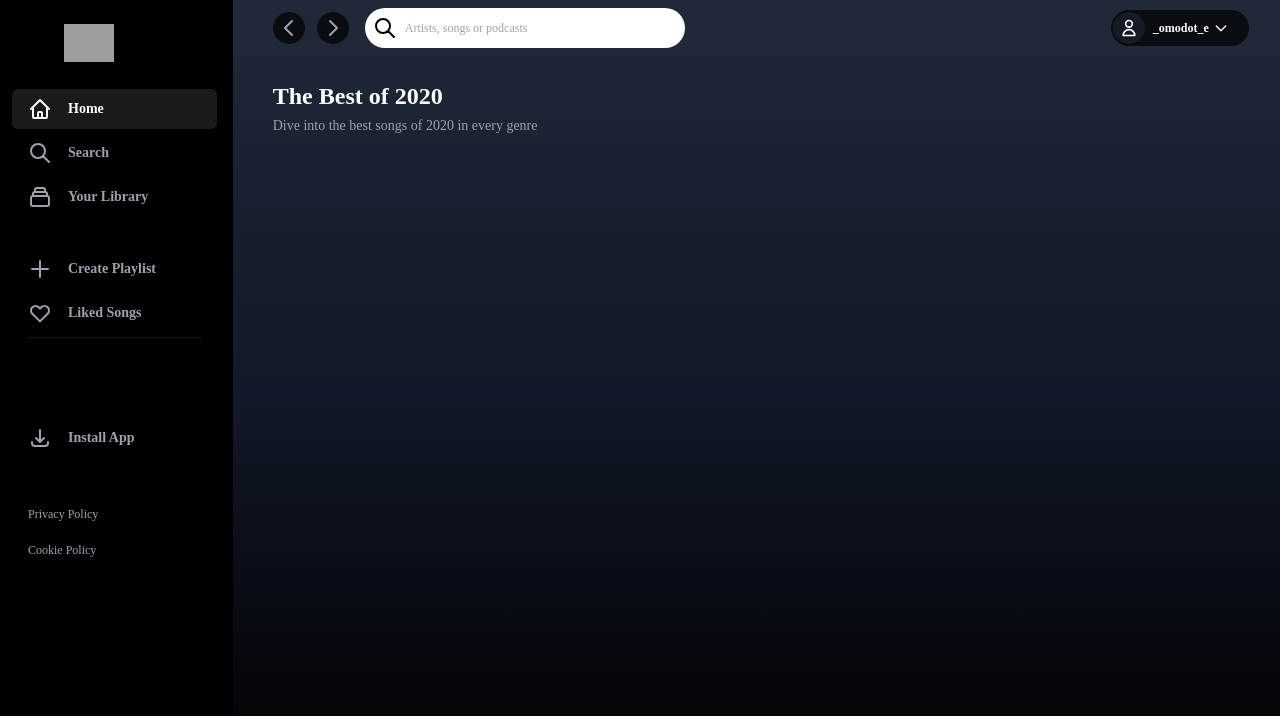
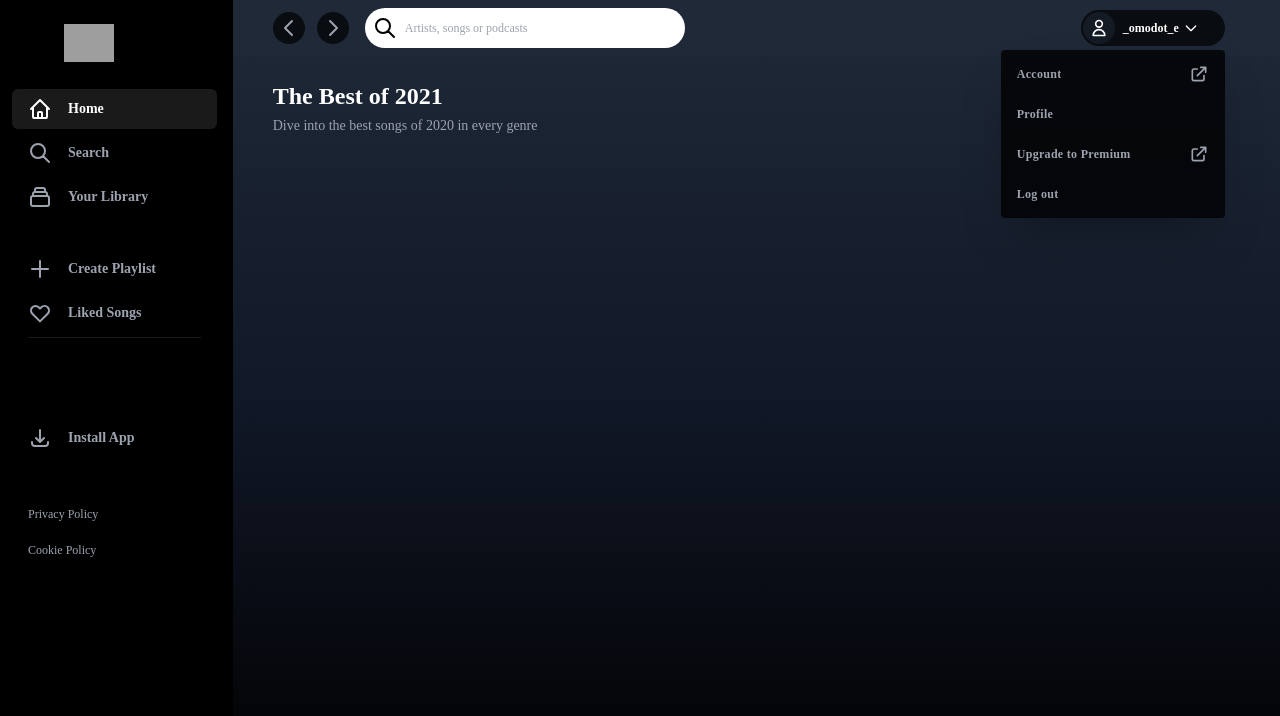
Before and after one commit to Omodot-Etukudo/spotify-clone, a Next.js app: page / in a window 1280 px wide. Shown: the top 716 px of the page. Built offline with nearby package versions, Linux system fonts and the light colour scheme; grey boxes are pictures that could not be loaded; a web font is replaced by a local one.

Commit message:
update: settings dropdown

```diff
--- a/components/Feed.js
+++ b/components/Feed.js
@@ -1,7 +1,7 @@
 function Feed() {
     return (
         <div className="h-full lg:h-full py-10 lg:py-20 px-6 lg:px-10 bg-gradient-to-b from-green-900 via-gray-900 to-black lg:from-gray-800 lg:via-gray-900 lg:to-black">
-            <h1 className="text-white text-xl lg:text-2xl font-semibold">The Best of 2020</h1>
+            <h1 className="text-white text-xl lg:text-2xl font-semibold">The Best of 2021</h1>
             <h3 className=" text-xs lg:text-sm text-gray-400 mt-1">Dive into the best songs of 2020 in every genre</h3>
         </div>
     )
--- a/components/Mobilenav.js
+++ b/components/Mobilenav.js
@@ -6,7 +6,7 @@ export default function Mobilenav() {
         <div className=" flex justify-between py-2 px-4 fixed bottom-0 w-full h-16 bg-black sm:fixed md:fixed lg:hidden">
             <div className="mobile-active-link rounded-md pb-1"><Mobilenavitem className="col-span-1" title="Home" Icon={HomeIcon} /></div>
             <div><Mobilenavitem className="col-span-1" title="Search" Icon={SearchIcon} /></div>
-            <div><Mobilenavitem className="col-span-1" title="Library" Icon={CollectionIcon} /></div>
+            <div><Mobilenavitem className="col-span-1" title="Your Library" Icon={CollectionIcon} /></div>
             <div><Mobilenavitem className="col-span-1" title="Get App" Icon={DownloadIcon} /></div>
         </div>
     )
--- a/components/Sidenav.js
+++ b/components/Sidenav.js
@@ -5,7 +5,7 @@ import React, {useState} from "react"
 
 function Sidenav() {
     return (
-    <div className="bg-black hidden sm:hidden md:hidden lg:block lg:h-screen lg:min-h-full lg:w-12/12">
+    <div className="bg-black hidden sm:hidden md:hidden lg:block lg:h-screen lg:min-h-full lg:w-12/12 lg:min-w-12/12 lg:max-w-12/12">
         <div className="px-6 pt-6 pb-4">
             <Image className="object-contain" width={130} height={38} src="https://storage.googleapis.com/pr-newsroom-wp/1/2018/11/Spotify_Logo_CMYK_White.png" />
         </div>
--- a/components/Topnav.js
+++ b/components/Topnav.js
@@ -1,29 +1,51 @@
-import { ChevronLeftIcon, ChevronRightIcon, SearchIcon, UserIcon,ChevronDownIcon, CogIcon} from "@heroicons/react/outline"
+import { ChevronLeftIcon, ChevronRightIcon, SearchIcon, UserIcon,ChevronDownIcon, CogIcon, ExternalLinkIcon} from "@heroicons/react/outline"
 function Topnav() {
     return (
-        <div className="fixed top-0 lg:bg-gray-800 bg-opacity-30 px-5 lg:px-10 w-full min-w-full">
-            <div className=" w-10/12 pr-6 py-2 hidden lg:flex justify-between ">
+        <div className="fixed top-0 lg:bg-gray-800 bg-opacity-30 px-5 lg:px-10 w-full min-w-full h-14 lg:h-14 lg:min-h-14 lg:max-h-14">
+            <div className=" w-10/12 pr-6 py-2 hidden lg:flex justify-between">
                 <div className="justify-between lg:flex hidden">
                     <div className="flex py-1">
                         <div className="rounded-full mr-2 hover:cursor-pointer hover:text-white transition-all duration-300 bg-black bg-opacity-70"><ChevronLeftIcon className="h-8 w-8 p-1 " /></div>
                         <div className="rounded-full ml-1 hover:cursor-pointer hover:text-white transition-all duration-300 mr-4 bg-black bg-opacity-70"><ChevronRightIcon className="h-8 w-8 p-1 " /></div>
                     </div>
-                    <div><input placeholder="Artists, songs or podcasts" className=" focus:outline-none absolute text-xs pl-10 h-10 pr-4 py-2 rounded-full w-80 text-black font-light"/></div><SearchIcon className="h-6 w-6 relative left-2 top-2 text-black"/>
+                    <div><input placeholder="Artists, songs or podcasts" className=" focus:outline-none absolute text-xs pl-10 h-10 pr-4 py-2 rounded-full w-80 text-black font-regular"/></div><SearchIcon className="h-6 w-6 relative left-2 top-2 text-black"/>
                 </div>
 
-                <div className="py-0.5 hover:cursor-pointer">
-                    <div className="bg-black bg-opacity-70 h-full text-white rounded-full flex pl-0.5 py-0.5 pr-4 hover:bg-gray-700 transition-all duration-300">
+                <div className="py-0.5 hover:cursor-pointer pr-0 mr-16 right-56 absolute w-36 max-w-32 min-w-32">
+                    <div className="bg-black bg-opacity-70 h-full text-white rounded-full flex pl-0.5 py-0.5 pr-4 hover:bg-gray-700 transition-all duration-300 w-36">
                         <div className="rounded-full bg-opacity-50 px-0.5 py-0.5 mr-2 bg-gray-800"><UserIcon className="h-7 w-7 py-1 " /></div>
                         <div className="py-2"><h3 className="text-xs font-semibold text-center justify-self-center">_omodot_e</h3></div>
                         <div className="py-2 px-1"><ChevronDownIcon className="h-4 w-4" /></div>
                     </div>
+                    <div className="bg-black bg-opacity-80 w-56 relative top-1 right-20 rounded p-1 dropdown-active shadow-2xl">
+                        <div className="flex flex-col">
+                            <div className="hover:bg-gray-900 hover:text-white rounded flex justify-between px-3 py-2">
+                                <div className="my-1"><h3 className="text-xs font-semibold tracking-wide">Account</h3></div>
+                                <div className="py-0.5"><ExternalLinkIcon className="w-5 h-5" /></div>
+                            </div>
+                            <div className="hover:bg-gray-900 hover:text-white rounded flex justify-between px-3 py-2">
+                                <div className="my-1"><h3 className="text-xs font-semibold tracking-wide">Profile</h3></div>
+                            </div>
+                            <div className="hover:bg-gray-900 hover:text-white rounded flex justify-between px-3 py-2">
+                                <div className="my-1"><h3 className="text-xs font-semibold tracking-wide">Upgrade to Premium</h3></div>
+                                <div className="py-0.5"><ExternalLinkIcon className="w-5 h-5" /></div>
+                            </div>
+                            <div className="hover:bg-gray-900 hover:text-white rounded flex justify-between px-3 py-2">
+                                <div className="my-1"><h3 className="text-xs font-semibold tracking-wide">Log out</h3></div>
+                            </div>
+
+                            </div>
+                        </div>
                 </div>
+
+
             </div>
             <div className="flex justify-end lg:hidden">
                 <div className="py-2 px-2 my-4 ml-2 rounded-full bg-black bg-opacity-60 transition-all duration-300 cursor-pointer hover:text-white">
                     <CogIcon className="h-7 w-7"/>
                 </div>
             </div>
+
         </div>
     )
 }
--- a/styles/globals.css
+++ b/styles/globals.css
@@ -18,4 +18,10 @@
   .mobile-active-link {
     @apply text-white font-bold;
   }
+  .dropdown-active {
+    @apply block;
+  }
+  .dropdown-disabled {
+    @apply hidden;
+  }
 }
```
